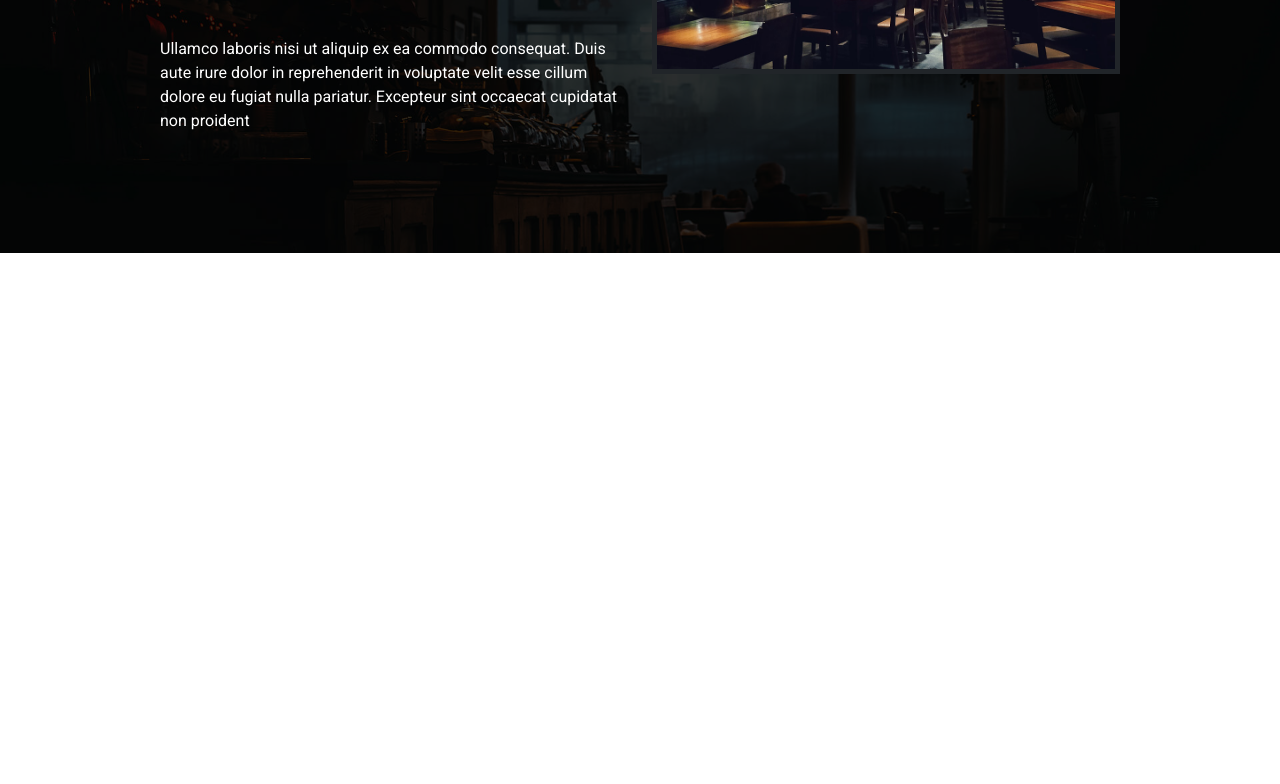
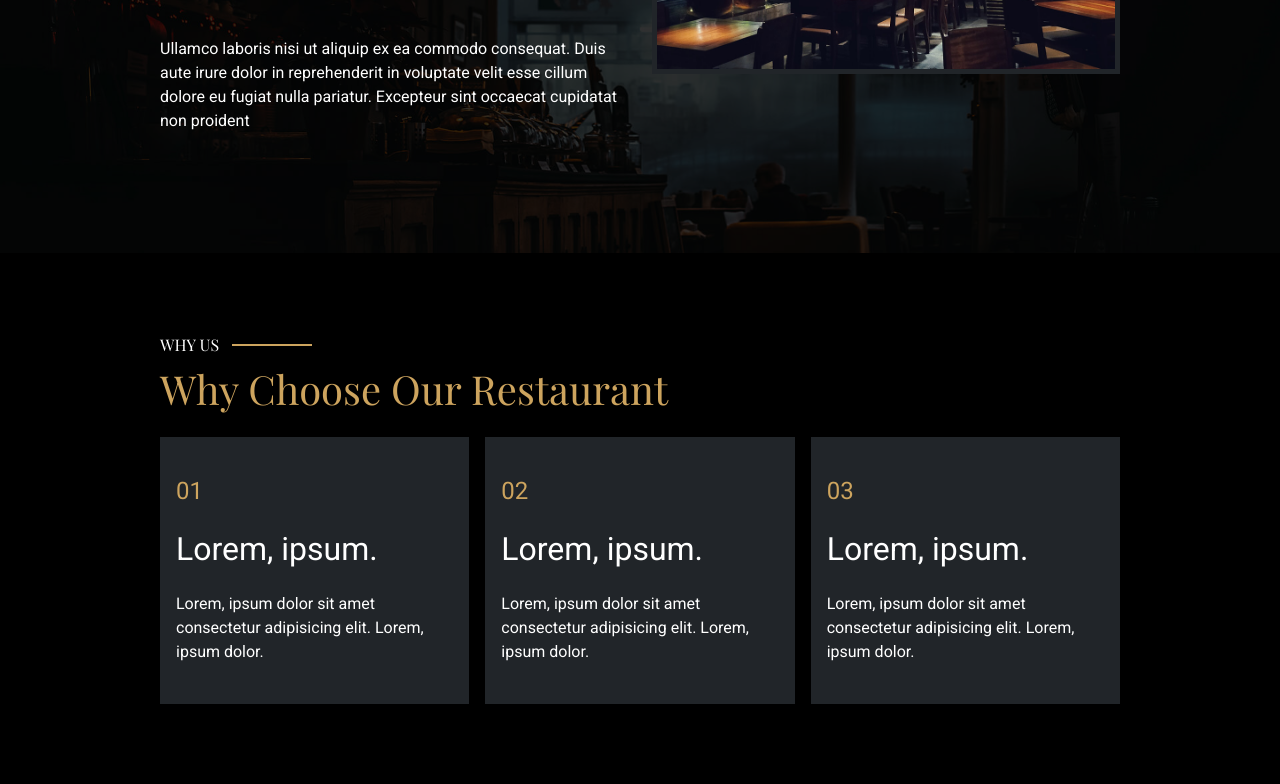
Before and after one commit to yahya-moussair/final_project_DOM_yahya_moussair, a website: page index.html in a window 1280 px wide. Shown: the part 1256-2040 px from the top of the page. Before the commit the page ends 1509 px from the top, so only its background shows below. Drawn offline with nearby package versions, Linux system fonts and the light colour scheme.

Commit message:
complete why us section version desktop and mobile

```diff
--- a/index.html
+++ b/index.html
@@ -114,7 +114,7 @@
     </header>
     <main>
       <section id="about" class="py-15">
-        <div class="text-white px-lg-20 px-2 w-100 h-100 d-flex flex-lg-row flex-column gap-lg-3 gap-2 align-items-lg-center justify-content-center w-50">
+        <div class="text-white px-lg-20 px-2 w-100 h-100 d-flex flex-lg-row flex-column-reverse gap-lg-3 gap-2 align-items-lg-center justify-content-center w-50">
           <div class="w-50 d-flex flex-column gap-5">
             <div class="d-flex flex-column gap-1">
                 <h2 class="fs-4 text-white">Voluptatem dignissimos provident</h2>
@@ -151,6 +151,32 @@
           </div>
         </div>
       </section>
+      <section id="whyUs">
+        <div class="d-flex flex-column gap-3 align-items-start w-100 bg-black px-lg-20 py-10" >
+            <div class="d-flex flex-column gap-1">
+                <p class="text-white fs-2 whyUsParagraph">WHY US</p>
+                <h2 class="text-alpha fs-5">Why Choose Our Restaurant</h2>
+            </div>
+            <div class="d-flex flex-lg-row flex-column gap-2 px-lg-0 px-2">
+                <div class="cardWhyUS py-5 px-2 d-flex flex-column gap-3 align-items-start bg-dark ">
+                    <h1 class="text-alpha fs-3">01</h1>
+                    <h1 class="text-white fs-4">Lorem, ipsum.</h1>
+                    <p class="text-white fs-2">Lorem, ipsum dolor sit amet consectetur adipisicing elit. Lorem, ipsum dolor.</p>
+                </div>
+                <div class="cardWhyUS py-5 px-2 d-flex flex-column gap-3 align-items-start bg-dark ">
+                    <h1 class="text-alpha fs-3">02</h1>
+                    <h1 class="text-white fs-4">Lorem, ipsum.</h1>
+                    <p class="text-white fs-2">Lorem, ipsum dolor sit amet consectetur adipisicing elit. Lorem, ipsum dolor.</p>
+                </div>
+                <div class="cardWhyUS py-5 px-2 d-flex flex-column gap-3 align-items-start bg-dark ">
+                    <h1 class="text-alpha fs-3">03</h1>
+                    <h1 class="text-white fs-4">Lorem, ipsum.</h1>
+                    <p class="text-white fs-2">Lorem, ipsum dolor sit amet consectetur adipisicing elit. Lorem, ipsum dolor.</p>
+                </div>
+            </div>
+        </div>
+      </section>
+
     </main>
     <footer></footer>
 
--- a/src/sass/modules/home/home/_header.scss
+++ b/src/sass/modules/home/home/_header.scss
@@ -18,7 +18,7 @@ header{
         top: 0vh;
         left: 0;
         color: #fff;
-        z-index: 8 !important;
+        z-index: 100 !important;
         a{
             h1{
                 font-family: 'secondary-font';
@@ -74,7 +74,7 @@ header{
     transform: translateX(-50%);
     background-color: hwb(40 6% 91%) !important;
     transition: 0.5s;
-    z-index: 13 !important;
+    z-index: 200 !important;
     div{
         input{
             width: 30vw;
@@ -120,6 +120,9 @@ header{
         }
     }
 }
+.dropDownDiv{
+    position: relative !important;
+}
 }
 
 header::before{
@@ -151,7 +154,6 @@ header::before{
             right: 15px;
         }
         nav{
-            top: 10vh !important;
             z-index: 10 !important;
             .navLinks{
                 position: fixed;
--- a/src/sass/modules/home/home/_main.scss
+++ b/src/sass/modules/home/home/_main.scss
@@ -1 +1,2 @@
 @import './main/about';
+@import './main/whyUs';
--- a/src/sass/modules/home/home/main/_about.scss
+++ b/src/sass/modules/home/home/main/_about.scss
@@ -2,6 +2,7 @@
     position: relative !important;
     height: max-content;
     width: 100%;
+    z-index: 0 !important;
     div{
         position: relative;
         div{
--- /dev/null
+++ b/src/sass/modules/home/home/main/_whyUs.scss
@@ -0,0 +1,53 @@
+#whyUs{
+    position: relative !important;
+    height: max-content;
+    width: 100%;
+    z-index: 0 !important;
+    div{
+        div{
+            h2{
+                font-family: 'secondary-font' , sans-serif;
+            }
+            .whyUsParagraph{
+                font-family: 'secondary-font' , sans-serif;
+                position: relative;
+            }
+            .whyUsParagraph::before{
+                content: "";
+                position: absolute;
+                left: 4.5rem;
+                top: 50%;
+                transform: translateY(-50%);
+                width: 5rem;
+                height: 2px;
+                background-color: $alpha;
+            }
+        }
+        .cardWhyUS{
+            width: calc(100% / 3);
+            cursor: pointer;
+            transition: 0.5s;
+            h1 , p{
+                transition: 0.5s;
+            }
+        }
+        .cardWhyUS:hover{
+            background-color: $alpha !important;
+            h1{
+                color: black !important;
+                transform: translateY(-12px);
+            }
+            p{
+                color: black !important;
+                transform: translateY(-12px);
+            }
+        }
+    }
+}
+@media (max-width:900px){
+    #whyUs{
+        .cardWhyUS{
+            width: 100% !important;
+        }
+    }
+}
```
Also changed, not shown: public/css/app.css, 1 other file.
